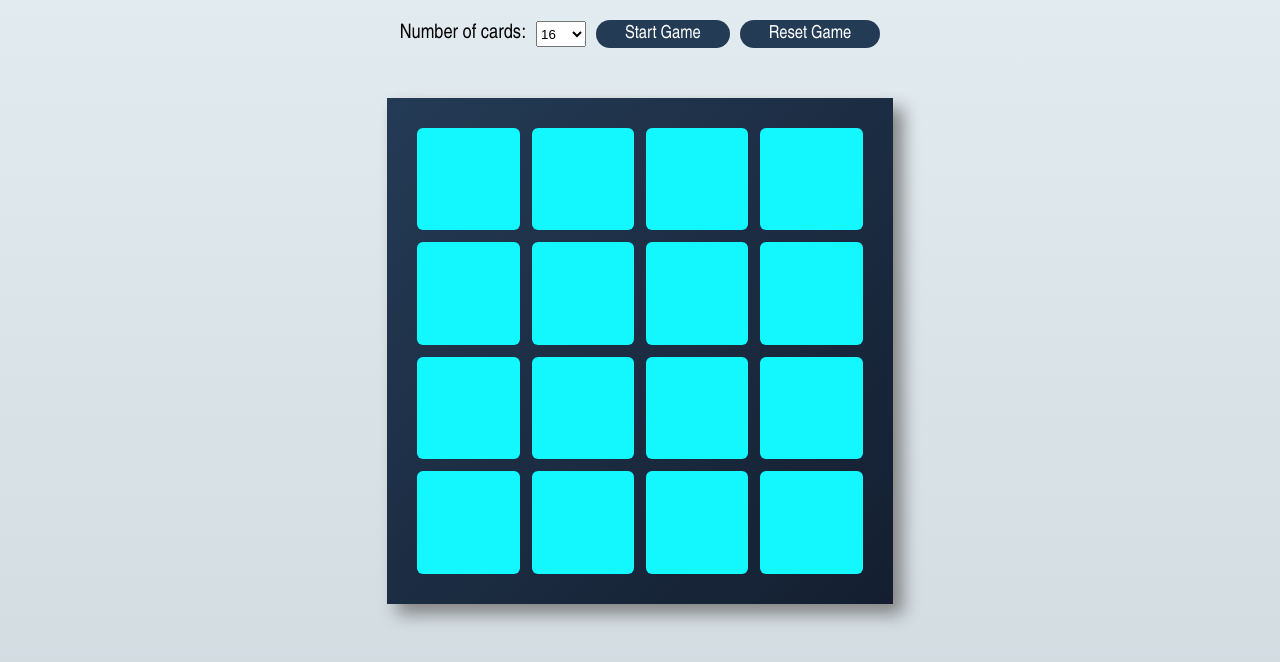
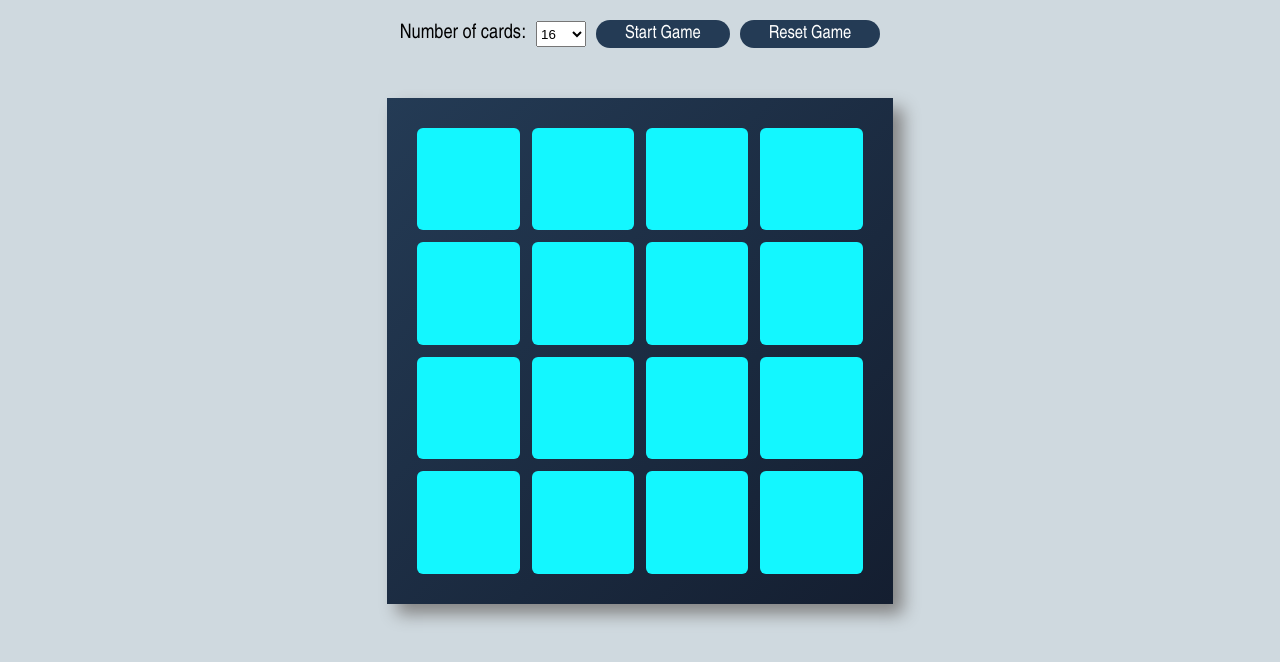
Before and after one commit to OhTheTypo/memory_game, a plain HTML site: page index.html in a window 1280 px wide. Drawn offline with nearby package versions, Linux system fonts and the light colour scheme.

Commit message:
fix background

```diff
--- a/styles.css
+++ b/styles.css
@@ -8,9 +8,7 @@ body {
     margin: auto;
     font-family: "Arial Narrow", Arial, sans-serif;
     font-size: 20px;
-    background-image: linear-gradient(to top, #cfd9df 0%, #e2ebf0 100%);
-    background-repeat: no-repeat;
-    min-height: 800px;
+    background-color: #cfd9df;
 }
 
 .start-game {
```
